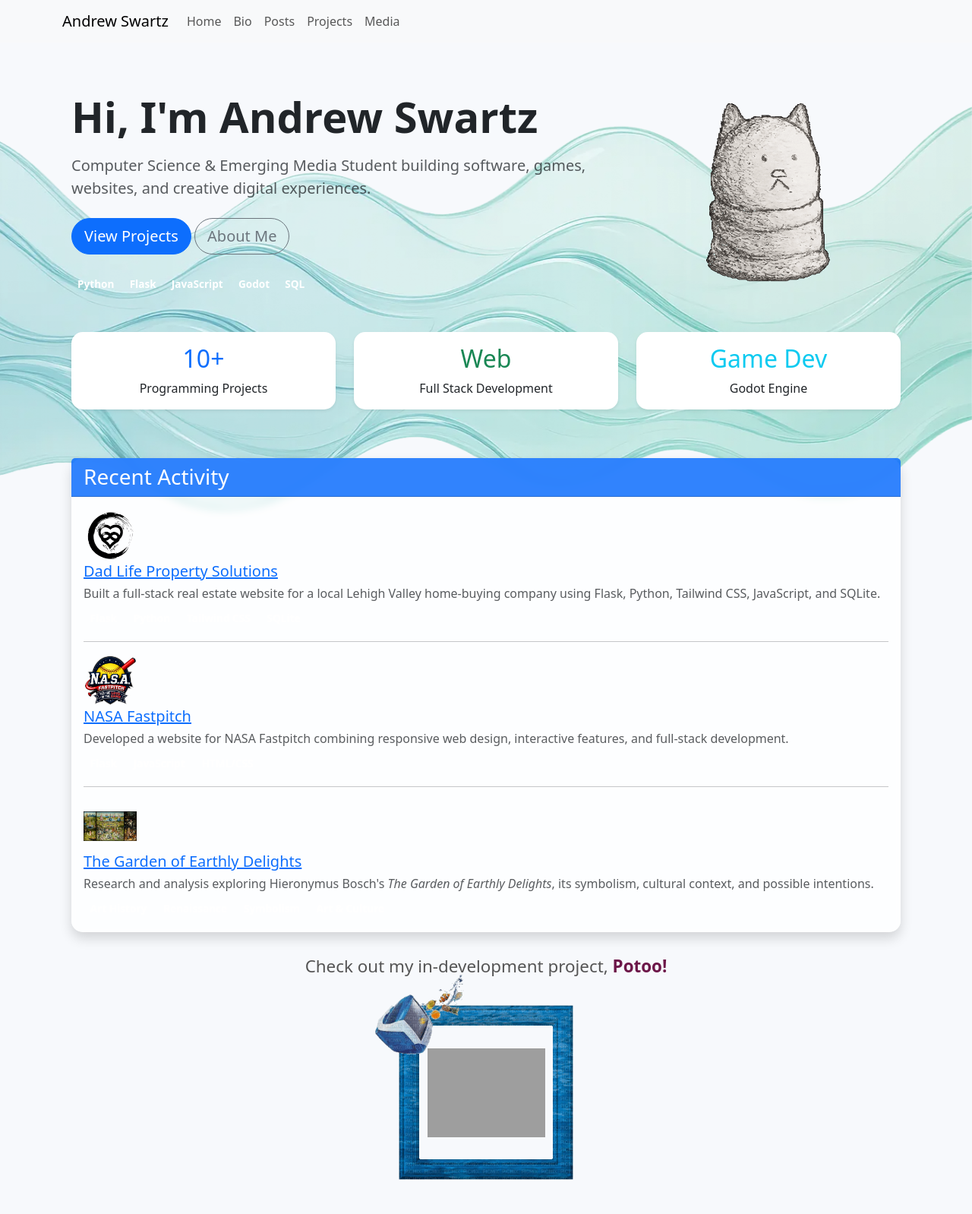
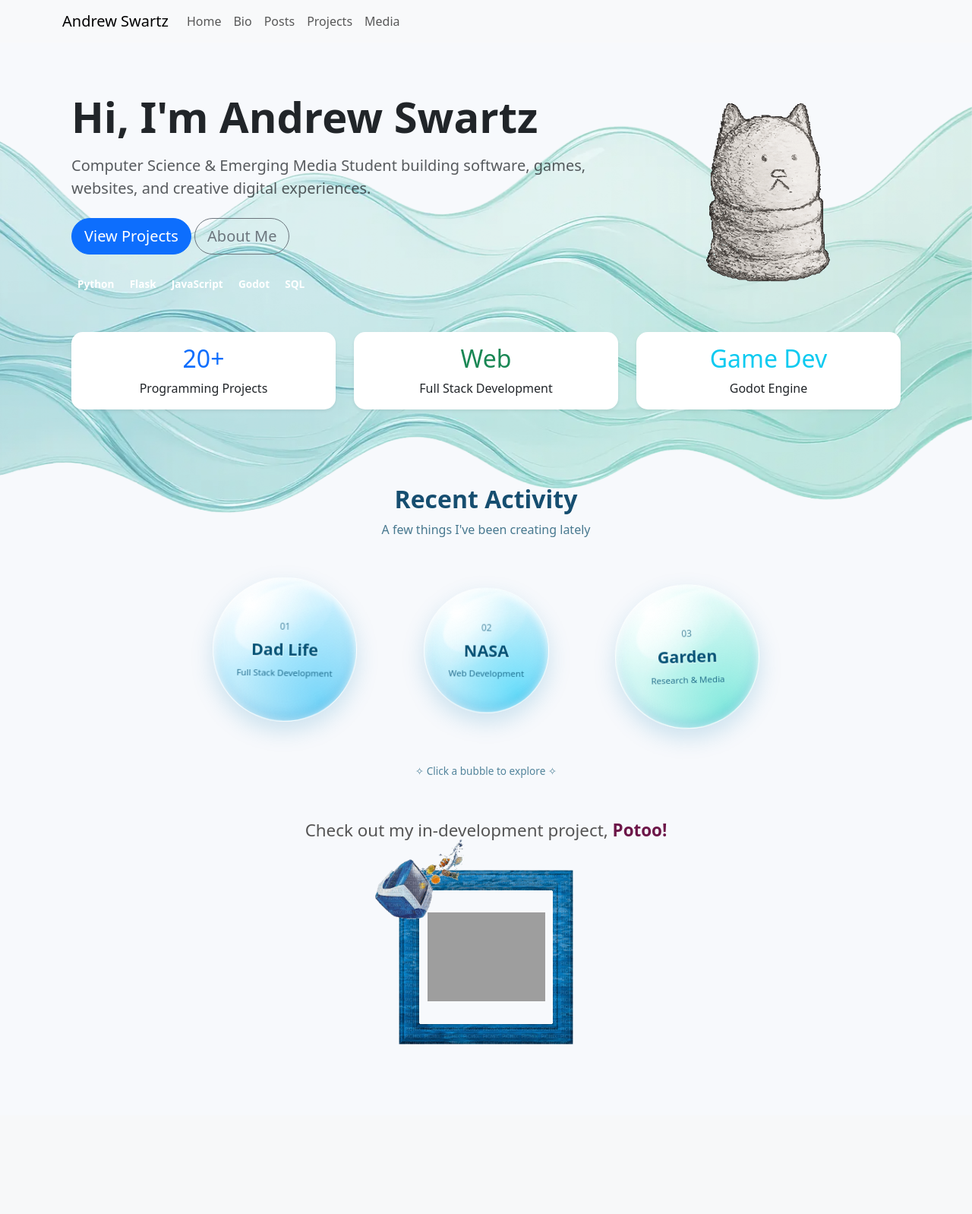
Before and after one commit to AndrewSwartzz/AndrewSwartzz.github.io, a Flask app: page / in a window 1280 px wide. Shown: the whole page at 76% size. After the commit the page ends 1375 px from the top, so only its background shows below. Run offline with Flask 3, Linux system fonts and the light colour scheme; some libraries are stand-ins or nearby versions; grey boxes are pictures that could not be loaded.

Commit message:
bubbles :)

```diff
--- a/app/templates/index.html
+++ b/app/templates/index.html
@@ -133,6 +133,291 @@ body {
 .recent-activity-card .card-header {
     background: rgba(13, 110, 253, 0.85) !important;
 }
+
+
+
+/* FRUTIGER AERO ACTIVITY SECTION */
+
+.recent-activity-section {
+    text-align: center;
+    padding: 35px 0 55px;
+    position: relative;
+}
+
+.activity-heading h2 {
+    color: #164e70;
+    font-weight: 700;
+    font-size: 2rem;
+    text-shadow: 0 1px 2px rgba(255,255,255,.8);
+}
+
+.activity-heading p {
+    color: #47788f;
+    margin-top: 8px;
+}
+
+/* Bubble layout */
+
+.activity-bubble-grid {
+    display: flex;
+    justify-content: center;
+    align-items: center;
+    flex-wrap: wrap;
+    gap: 55px;
+    padding: 45px 15px;
+}
+
+.activity-node {
+    display: flex;
+    flex-direction: column;
+    align-items: center;
+    flex: 0 1 210px;
+}
+
+/* GLASS WATER BUBBLES */
+
+.activity-bubble {
+    position: relative;
+    isolation: isolate;
+    overflow: hidden;
+    border-radius: 50%;
+    border: 1px solid rgba(255,255,255,.9);
+
+    display: flex;
+    flex-direction: column;
+    align-items: center;
+    justify-content: center;
+
+    color: #075477;
+    cursor: pointer;
+
+    background:
+        radial-gradient(ellipse at 25% 15%,
+            rgba(255,255,255,.95) 0%,
+            rgba(255,255,255,.35) 18%,
+            transparent 42%),
+        radial-gradient(ellipse at 75% 85%,
+            rgba(0,190,255,.35),
+            transparent 55%),
+        linear-gradient(145deg,
+            rgba(255,255,255,.8),
+            rgba(135,225,255,.48) 45%,
+            rgba(35,165,220,.3));
+
+    backdrop-filter: blur(8px);
+    -webkit-backdrop-filter: blur(8px);
+
+    box-shadow:
+        inset 0 5px 12px rgba(255,255,255,.95),
+        inset 0 -8px 18px rgba(0,120,190,.2),
+        inset 5px 0 12px rgba(255,255,255,.4),
+        0 12px 30px rgba(0,120,180,.18);
+
+    animation: bubble-float 5s ease-in-out infinite;
+
+    transition:
+        box-shadow .3s ease,
+        filter .3s ease;
+}
+
+/* Glossy curved reflection */
+
+.activity-bubble::before {
+    content: "";
+    position: absolute;
+    z-index: -1;
+    top: 7%;
+    left: 13%;
+    width: 72%;
+    height: 42%;
+    border-radius: 50%;
+
+    background: linear-gradient(
+        160deg,
+        rgba(255,255,255,.85),
+        rgba(255,255,255,.25) 50%,
+        transparent
+    );
+
+    transform: rotate(-25deg);
+    filter: blur(1px);
+}
+
+/* Little specular highlight */
+
+.activity-bubble::after {
+    content: "";
+    position: absolute;
+    top: 17%;
+    left: 20%;
+    width: 17px;
+    height: 9px;
+    border-radius: 50%;
+    background: rgba(255,255,255,.95);
+    filter: blur(2px);
+    box-shadow: 0 0 12px rgba(255,255,255,.9);
+}
+
+/* Sizes */
+
+.bubble-large {
+    width: 190px;
+    height: 190px;
+}
+
+.bubble-medium {
+    width: 165px;
+    height: 165px;
+    animation-delay: -1.5s;
+}
+
+/* Subtle color variations, same glass material */
+
+.activity-node:nth-child(2) .activity-bubble {
+    background:
+        radial-gradient(ellipse at 25% 15%,
+            rgba(255,255,255,.95),
+            transparent 42%),
+        radial-gradient(ellipse at 75% 85%,
+            rgba(0,210,255,.4),
+            transparent 55%),
+        linear-gradient(145deg,
+            rgba(210,250,255,.8),
+            rgba(70,195,240,.45));
+    animation-delay: -2s;
+}
+
+.activity-node:nth-child(3) .activity-bubble {
+    background:
+        radial-gradient(ellipse at 25% 15%,
+            rgba(255,255,255,.95),
+            transparent 42%),
+        radial-gradient(ellipse at 75% 85%,
+            rgba(0,220,190,.3),
+            transparent 55%),
+        linear-gradient(145deg,
+            rgba(220,255,250,.8),
+            rgba(100,220,205,.4));
+    animation-delay: -3s;
+}
+
+/* Typography */
+
+.bubble-number {
+    font-size: .75rem;
+    opacity: .65;
+    margin-bottom: 5px;
+}
+
+.bubble-title {
+    font-size: 1.35rem;
+    font-weight: 800;
+    text-shadow: 0 1px 2px rgba(255,255,255,.7);
+}
+
+.bubble-subtitle {
+    font-size: .72rem;
+    margin-top: 5px;
+    opacity: .8;
+}
+
+/* Hover = extra shine */
+
+.activity-bubble:hover {
+    filter: brightness(1.12);
+    box-shadow:
+        inset 0 5px 15px white,
+        inset 0 -8px 20px rgba(0,120,190,.25),
+        0 15px 40px rgba(0,150,210,.35),
+        0 0 25px rgba(120,225,255,.5);
+}
+
+/* Floating motion */
+
+@keyframes bubble-float {
+    0%, 100% {
+        transform: translateY(0) rotate(-2deg);
+    }
+    50% {
+        transform: translateY(-14px) rotate(2deg);
+    }
+}
+
+/* Pop interaction */
+
+
+
+
+
+
+
+
+/* Details */
+
+.activity-details {
+    width: 100%;
+    margin-top: 25px;
+    padding: 20px;
+    border-radius: 20px;
+    background: rgba(235,250,255,.8);
+    border: 1px solid rgba(255,255,255,.9);
+    backdrop-filter: blur(12px);
+    box-shadow: 0 8px 25px rgba(0,120,180,.15);
+    text-align: center;
+    animation: detail-appear .3s ease;
+}
+
+.activity-details h5 {
+    color: #164e70;
+    font-weight: 700;
+}
+
+.activity-details p {
+    color: #47788f;
+    font-size: .9rem;
+}
+
+.activity-tags span {
+    display: inline-block;
+    background: rgba(255,255,255,.7);
+    border: 1px solid rgba(100,190,220,.3);
+    color: #176080;
+    padding: 5px 10px;
+    border-radius: 20px;
+    font-size: .75rem;
+    margin: 3px;
+}
+
+@keyframes detail-appear {
+    from {
+        opacity: 0;
+        transform: translateY(10px);
+    }
+    to {
+        opacity: 1;
+        transform: translateY(0);
+    }
+}
+
+.activity-hint {
+    color: #52849b;
+    font-size: .85rem;
+}
+
+@media (max-width: 576px) {
+    .activity-bubble-grid {
+        gap: 35px;
+    }
+}
+
+@media (prefers-reduced-motion: reduce) {
+    .activity-bubble,
+    .activity-details {
+        animation: none !important;
+    }
+}
+
+
     </style>
 
 
@@ -188,7 +473,7 @@ body {
         <div class="col-md-4 mb-3">
             <div class="card shadow-sm border-0 text-center h-100">
                 <div class="card-body">
-                    <h2 class="text-primary">10+</h2>
+                    <h2 class="text-primary">20+</h2>
                     <p class="mb-0">Programming Projects</p>
                 </div>
             </div>
@@ -214,152 +499,95 @@ body {
 
     </div>
 
+
+
 <!-- Recent Activity -->
-<!-- Recent Activity -->
-<div class="card shadow border-0 recent-activity-card">
+<section class="recent-activity-section">
 
-    <div class="card-header bg-primary text-white">
-        <h3 class="mb-0">Recent Activity</h3>
+    <div class="activity-heading">
+        <h2>Recent Activity</h2>
+        <p>A few things I've been creating lately</p>
     </div>
 
-    <div class="card-body">
+    <div class="activity-bubble-grid">
 
-        <style>
-            .recent-activity .media h5 {
-                margin-bottom: 5px;
-            }
+        <!-- Dad Life -->
+        <div class="activity-node">
+            <button class="activity-bubble bubble-large"
+                    aria-expanded="false"
+                    aria-controls="activity-dad">
+                <span class="bubble-number">01</span>
+                <span class="bubble-title">Dad Life</span>
+                <span class="bubble-subtitle">Full Stack Development</span>
+            </button>
 
-            .recent-activity .media p {
-                margin-bottom: 8px;
-            }
+            <div class="activity-details" id="activity-dad" hidden>
+                <h5>Dad Life Property Solutions</h5>
+                <p>Built a full-stack real estate website for a local
+                Lehigh Valley home-buying company.</p>
+                <div class="activity-tags">
+                    <span>Flask</span><span>Python</span>
+                    <span>Tailwind CSS</span><span>SQLite</span>
+                </div>
+                <a href="{{ url_for('dad_life') }}"
+                   class="btn btn-sm btn-primary mt-3">View Project →</a>
+            </div>
+        </div>
 
-            .recent-activity .media {
-                margin-bottom: 0 !important;
-            }
+        <!-- NASA -->
+        <div class="activity-node">
+            <button class="activity-bubble bubble-medium"
+                    aria-expanded="false"
+                    aria-controls="activity-nasa">
+                <span class="bubble-number">02</span>
+                <span class="bubble-title">NASA</span>
+                <span class="bubble-subtitle">Web Development</span>
+            </button>
 
-            .recent-activity hr {
-                margin: 16px 0;
-            }
+            <div class="activity-details" id="activity-nasa" hidden>
+                <h5>NASA Fastpitch</h5>
+                <p>Developed a website combining responsive design,
+                interactive features, and full-stack development.</p>
+                <div class="activity-tags">
+                    <span>Flask</span><span>JavaScript</span>
+                    <span>HTML/CSS</span>
+                </div>
+                <a href="https://nasafastpitch.com"
+                   target="_blank" rel="noopener noreferrer"
+                   class="btn btn-sm btn-primary mt-3">Visit Website →</a>
+            </div>
+        </div>
 
-            .recent-activity .badge {
-                margin-bottom: 3px;
-            }
-        </style>
+        <!-- Garden -->
+        <div class="activity-node">
+            <button class="activity-bubble bubble-large"
+                    aria-expanded="false"
+                    aria-controls="activity-garden">
+                <span class="bubble-number">03</span>
+                <span class="bubble-title">Garden</span>
+                <span class="bubble-subtitle">Research & Media</span>
+            </button>
 
-        <div class="recent-activity">
-
-            <!-- Dad Life Property Solutions -->
-            <div class="media">
-
-                <img
-                    src="{{ url_for('static', filename='dad_life.png') }}"
-                    class="mr-4 rounded"
-                    width="70"
-                    height="70"
-                    style="object-fit:contain;"
-                    alt="Dad Life Property Solutions">
-
-                <div class="media-body">
-
-                    <h5>
-                        <a href="{{ url_for('dad_life') }}">
-                            Dad Life Property Solutions
-                        </a>
-                    </h5>
-
-                    <p class="text-muted">
-                        Built a full-stack real estate website for a local
-                        Lehigh Valley home-buying company using Flask, Python,
-                        Tailwind CSS, JavaScript, and SQLite.
-                    </p>
-
-                    <span class="badge badge-primary">Flask</span>
-                    <span class="badge badge-success">Python</span>
-                    <span class="badge badge-info">Tailwind CSS</span>
-                    <span class="badge badge-dark">SQLite</span>
-
+            <div class="activity-details" id="activity-garden" hidden>
+                <h5>The Garden of Earthly Delights</h5>
+                <p>Research and analysis exploring Hieronymus Bosch's
+                artwork, symbolism, cultural context, and intentions.</p>
+                <div class="activity-tags">
+                    <span>Art History</span><span>Renaissance</span>
+                    <span>Symbolism</span>
                 </div>
-
+                <a href="{{ url_for('garden') }}"
+                   class="btn btn-sm btn-primary mt-3">Explore Project →</a>
             </div>
-
-            <hr>
-
-            <!-- NASA Fastpitch -->
-            <div class="media">
-
-                <img
-                    src="{{ url_for('static', filename='nasa.png') }}"
-                    class="mr-4 rounded"
-                    width="70"
-                    height="70"
-                    style="object-fit:contain;"
-                    alt="NASA Fastpitch">
-
-                <div class="media-body">
-
-                    <h5>
-                        <a href="https://nasafastpitch.com" target="_blank">
-                            NASA Fastpitch
-                        </a>
-                    </h5>
-
-                    <p class="text-muted">
-                        Developed a website for NASA Fastpitch combining
-                        responsive web design, interactive features, and
-                        full-stack development.
-                    </p>
-
-                    <span class="badge badge-primary">Flask</span>
-                    <span class="badge badge-success">JavaScript</span>
-                    <span class="badge badge-info">HTML/CSS</span>
-
-                </div>
-
-            </div>
-
-            <hr>
-
-            <!-- Garden of Earthly Delights -->
-            <div class="media">
-
-                <img
-                    src="{{ url_for('static', filename='garden_of_earthly_delights.png') }}"
-                    class="mr-4 rounded"
-                    width="70"
-                    height="70"
-                    style="object-fit:contain;"
-                    alt="The Garden of Earthly Delights">
-
-                <div class="media-body">
-
-                    <h5>
-                        <a href="{{ url_for('garden') }}">
-                            The Garden of Earthly Delights
-                        </a>
-                    </h5>
-
-                    <p class="text-muted">
-                        Research and analysis exploring Hieronymus Bosch's
-                        <em>The Garden of Earthly Delights</em>, its symbolism,
-                        cultural context, and possible intentions.
-                    </p>
-
-                    <span class="badge badge-primary">Art History</span>
-                    <span class="badge badge-success">Renaissance</span>
-                    <span class="badge badge-info">Symbolism</span>
-                    <span class="badge badge-dark">Art & Culture</span>
-
-                </div>
-
-            </div>
-
         </div>
 
     </div>
 
-</div>
+    <p class="activity-hint">✧ Click a bubble to explore ✧</p>
 
-</div>
+</section>
+
+
 
 <!-- Potoo Project -->
 <div class="potoo-project-section">
@@ -400,5 +628,56 @@ body {
                 `translateY(${scrollPosition * 0.15}px)`;
         }
     });
+
+
+
+
+
+document.querySelectorAll(".activity-bubble").forEach(bubble => {
+
+    bubble.addEventListener("click", function () {
+
+        const detailsId = this.getAttribute("aria-controls");
+        const details = document.getElementById(detailsId);
+        const isOpen = this.getAttribute("aria-expanded") === "true";
+
+        // Close other project panels
+        document.querySelectorAll(".activity-bubble").forEach(other => {
+            if (other !== this) {
+                other.setAttribute("aria-expanded", "false");
+                document.getElementById(
+                    other.getAttribute("aria-controls")
+                ).hidden = true;
+            }
+        });
+
+        // Toggle selected project
+        this.setAttribute("aria-expanded", String(!isOpen));
+        details.hidden = isOpen;
+
+        // Play pop animation once
+        this.animate(
+            [
+                { scale: "1" },
+                { scale: "1.22", offset: 0.35 },
+                { scale: "0.88", offset: 0.65 },
+                { scale: "1" }
+            ],
+            {
+                duration: 400,
+                easing: "ease-out",
+                iterations: 1
+            }
+        );
+
+    });
+
+});
+
+
+
+
 </script>
+
+
 {% endblock %}
```
Also changed, not shown: 1 other file.
